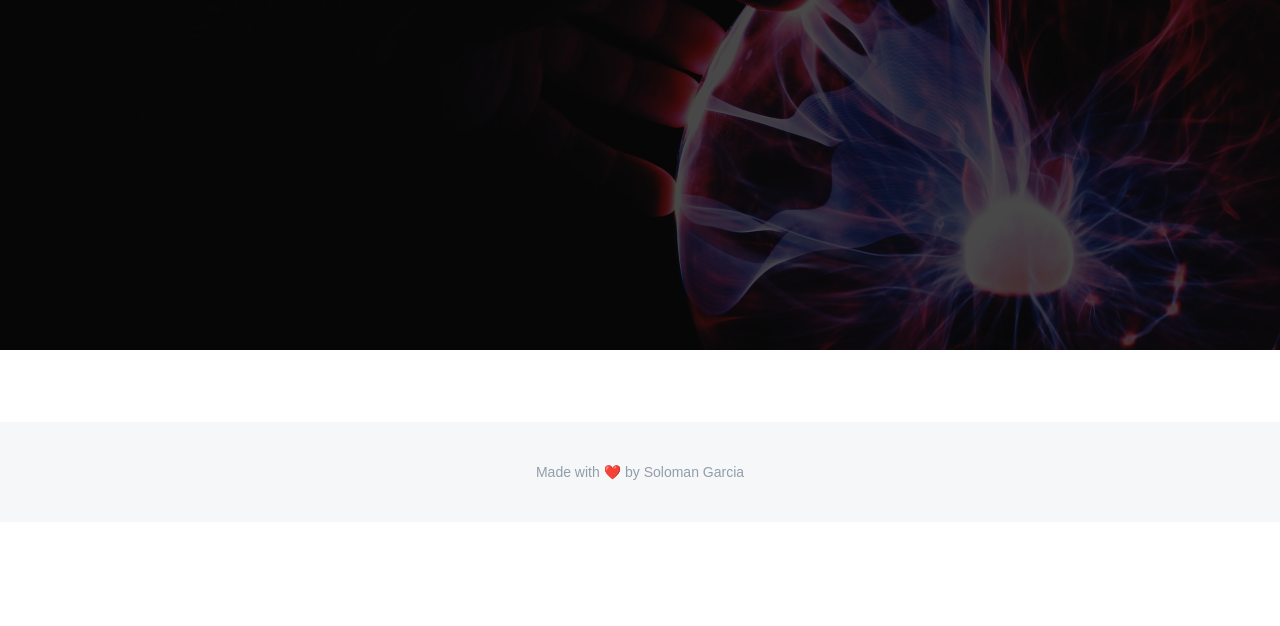
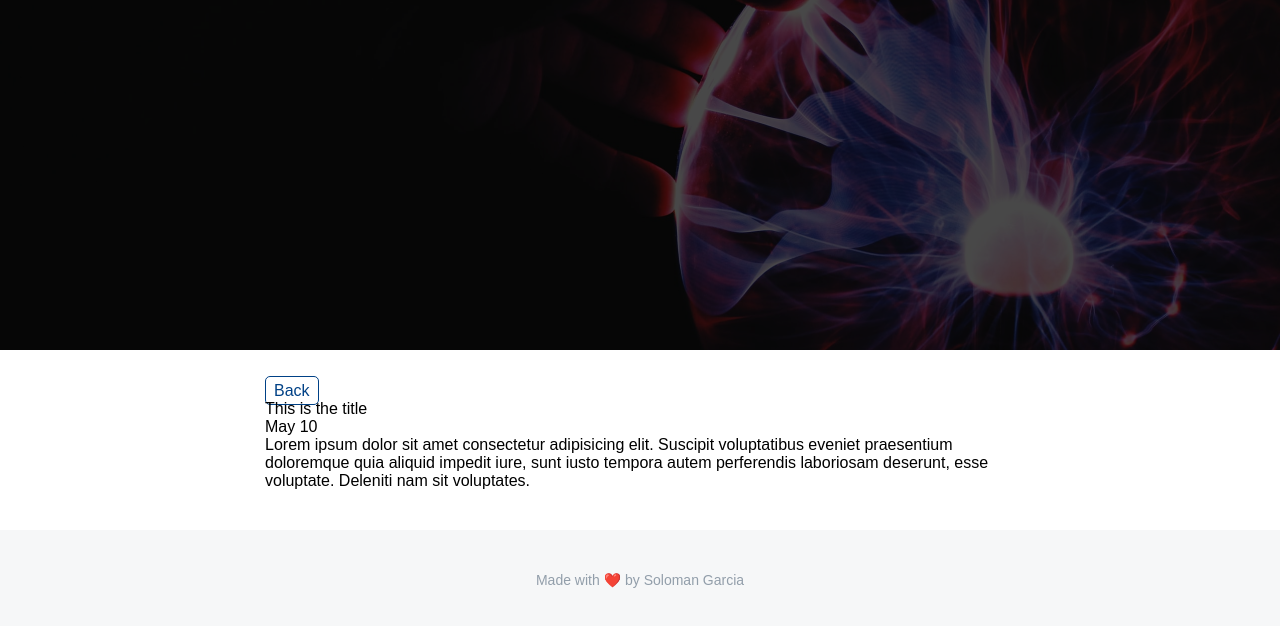
Before and after one commit to SolomanGarcia/blog, a plain HTML site: page post.html in a window 1280 px wide. Drawn offline with Linux system fonts and the light colour scheme.

Commit message:
work on post

```diff
--- a/post.html
+++ b/post.html
@@ -15,7 +15,14 @@
             </header>
             <div class="main">
                 <div class="main-container">
-
+                    <div class="navigation">
+                      <a href="index.html">Back</a>
+                    </div>
+                    <div class="post-container">
+                      <div id="individual-post-title">This is the title</div>
+                      <div id="individual-post-date">May 10</div>
+                      <div id="individual-post-content">Lorem ipsum dolor sit amet consectetur adipisicing elit. Suscipit voluptatibus eveniet praesentium doloremque quia aliquid impedit iure, sunt iusto tempora autem perferendis laboriosam deserunt, esse voluptate. Deleniti nam sit voluptates.</div>
+                    </div>
                 </div>
             </div>
             <footer>
--- a/style/post.css
+++ b/style/post.css
@@ -0,0 +1,11 @@
+#individual-post-title {
+
+}
+
+#individual-post-date {
+
+}
+
+#individual-post-content {
+
+}
--- a/style/style.css
+++ b/style/style.css
@@ -141,6 +141,14 @@ header::before {
   background-color: #002349;
 }
 
+.navigation a {
+  text-decoration: none;
+  color: #004186;
+  border: 1px solid #004186;
+  border-radius: 5px;
+  padding: 5px 8px;
+}
+
 footer {
   min-height: 100px;
   background-color: #eaecee70;
```
